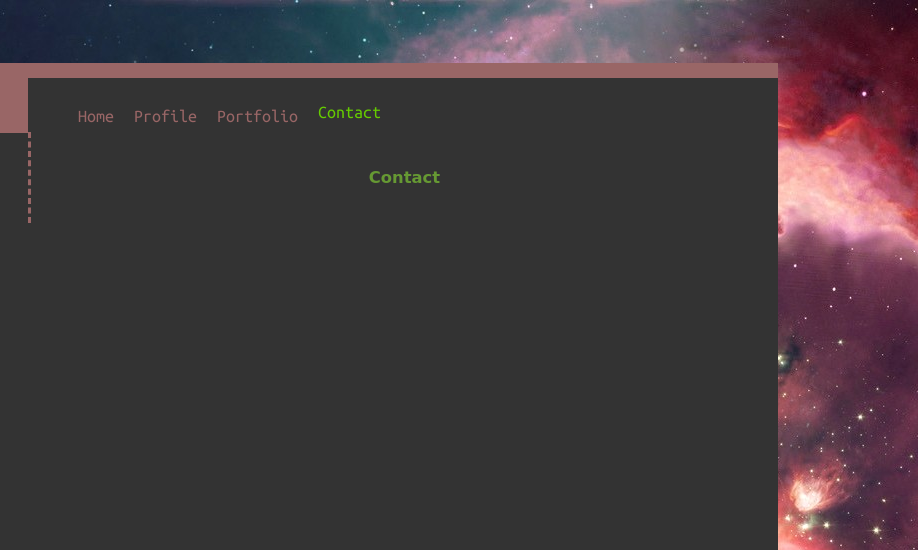
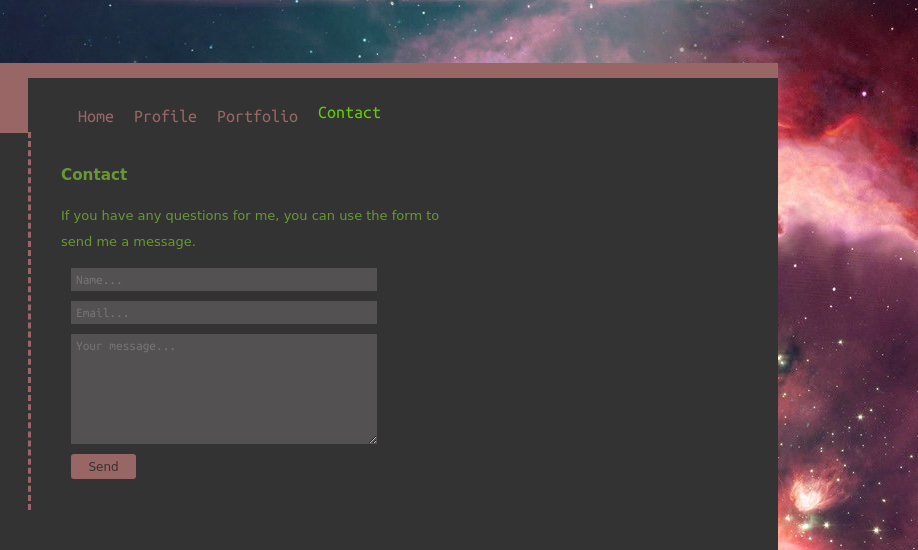
Before and after one commit to karlashchuk/final_project, a plain HTML site: page index.html in a window 1280 px wide. Both pictures are taken after a click on the label "Contact". Shown: the top 550 px of the page, 362-1280 px from the left. Drawn offline with Linux system fonts and the light colour scheme; a web font is replaced by a local one.

Commit message:
added the form...

```diff
--- a/css/main.css
+++ b/css/main.css
@@ -1,6 +1,9 @@
 @import url(https://fonts.googleapis.com/css?family=Ubuntu+Mono&subset=latin,cyrillic);
 @import url(https://fonts.googleapis.com/css?family=Stalinist+One&subset=latin,cyrillic);
 
+/*============================================================
+        general
+============================================================*/
 body {
     background: url(../images/surf.jpg) top no-repeat;
 }
@@ -69,7 +72,7 @@ a {
 }
 
 /*============================================================
-tabs with content...
+        tabs with content...
 ============================================================*/
 .tabs {
     list-style: none;
@@ -132,7 +135,7 @@ tabs with content...
 }
 
 /*============================================================
-media queries
+        media queries
 ============================================================*/
 @media all and (min-width: 720px) {
     .main   { flex: 3 0px; }
@@ -153,3 +156,46 @@ media queries
         right: 45px;
     }
 }
+
+/*============================================================
+        contact
+============================================================*/
+#tab-content_contact {
+    font-size: 13px;
+    text-align: left;
+}
+
+.contact {
+    width: 55%;
+    margin: 15px;
+}
+
+.contact-form input, .contact-form textarea {
+    display: block;
+    width: 75%;
+    font-family: 'Ubuntu Mono';
+    color: #cccccc;
+	margin: 10px;
+	padding: 5px;
+	background: rgba(215,206,202, 0.2);
+	border: none;
+}
+
+.contact-form input[type="submit"] {
+    width: 65px;
+    height: 25px;
+    font-family: 'Stalinist One', cursive;
+    font-size: 12px;
+    background-color: #996666;
+    color: #333333;
+    border-radius: 3px;
+    cursor: pointer;
+}
+
+.contact-form input[type="submit"]:hover {
+    color: #cccccc;
+}
+
+.contact-form textarea {
+    height: 100px;
+}
--- a/index.html
+++ b/index.html
@@ -67,8 +67,20 @@
                     <input type="radio" name="tab" id="tab-contact">
                     <label for="tab-contact">Contact</label>
                     <section id="tab-content_contact" class="tab-content">
-                        <div class="animated flipInY">
+                        <div class="contact animated flipInY">
                             <h3>Contact</h3>
+                            <p>If you have any questions for me, you can use the form to send me a message.</p>
+
+                            <form class="contact-form" action="#" method="post">
+                                    <input type="text" name="name" placeholder="Name..." required>
+                                    <input type="email" name="email" placeholder="Email..." required>
+                                    <textarea name="message" placeholder="Your message..." required></textarea>
+
+                                <input type="submit" name="submit" value="Send">
+                            </form>
+                        </div>
+
+                        <div class="contact-info">
                         </div>
                     </section>
                 </li>
```
